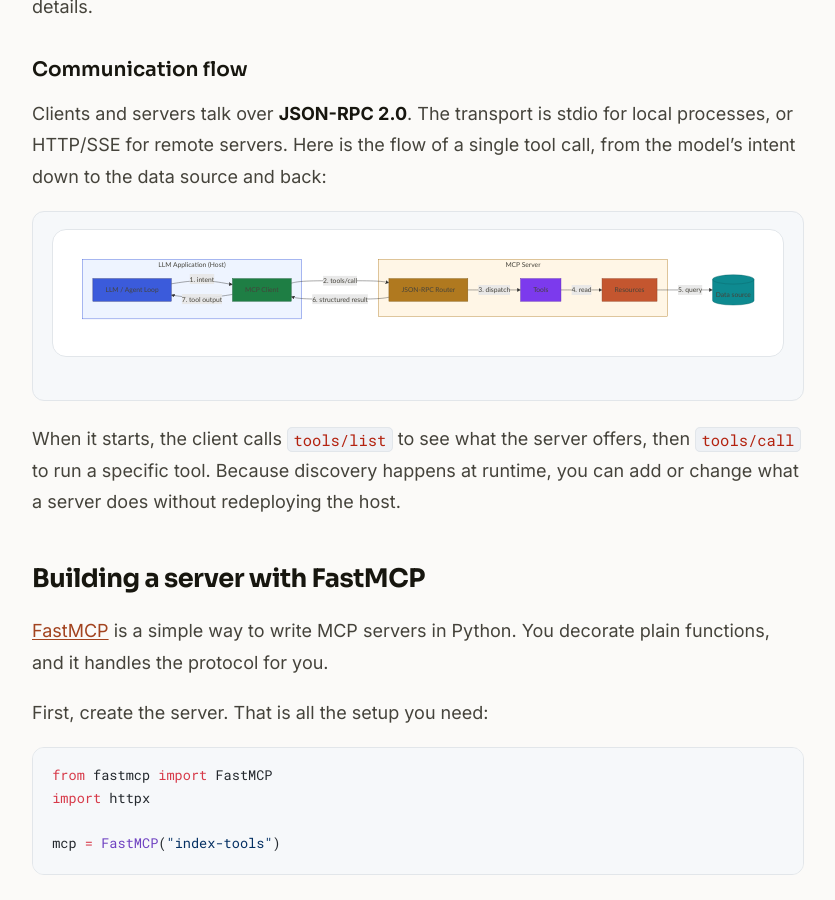
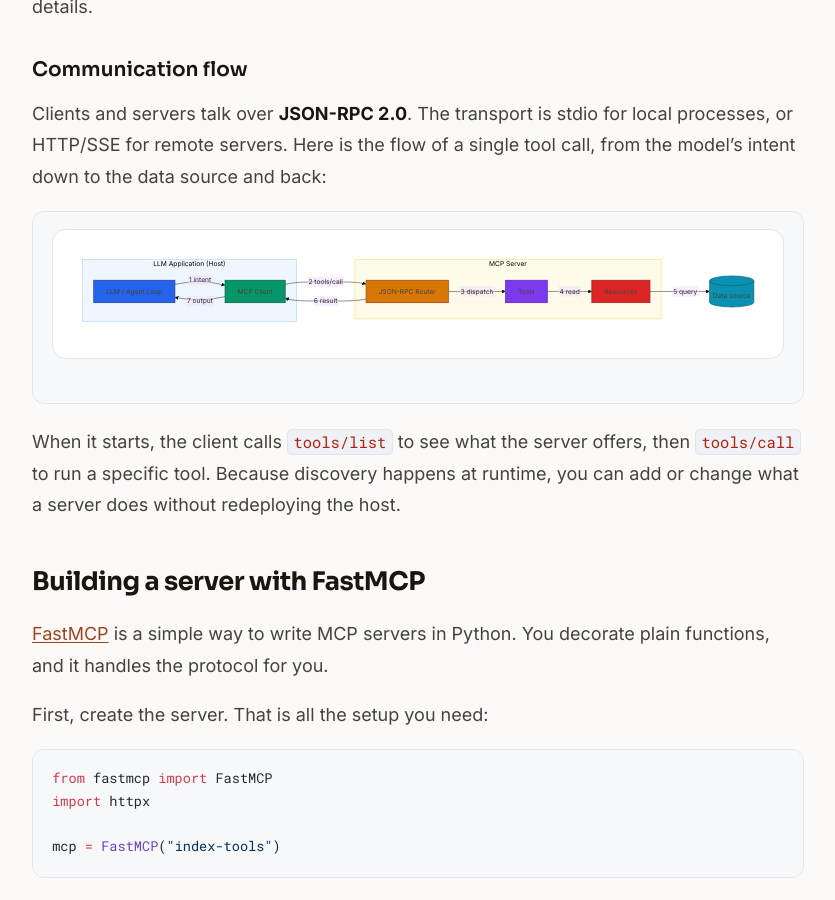
Before and after one commit to rafique1990/rafique1990.github.io, a Jekyll site: the page built from _posts/2026-09-21-mcp-protocol-best-practices.md, in a window 1280 px wide and 900 px high, scrolled down 1009 px. Shown: the whole window, without its empty margins (222-1057 px from the left). Built offline with Jekyll 4.4.1, drawn with Linux system fonts in a browser that asks for light colours; part of the change alters nothing that is shown.

Commit message:
make diagram nodes vivid with readable white labels
Switch mermaid to base theme with htmlLabels off so text colour applies;
use classDef with saturated fills (blue/green/amber/violet/red/teal) and
white text for clear contrast.

Co-Authored-By: Claude Opus 4.8 (1M context) <noreply@anthropic.com>

````diff
--- a/_layouts/default.html
+++ b/_layouts/default.html
@@ -118,9 +118,10 @@
         try {
             mermaid.initialize({
                 startOnLoad: false,
-                theme: 'default',
+                theme: 'base',
                 securityLevel: 'loose',
-                flowchart: { curve: 'basis', htmlLabels: true, useMaxWidth: true }
+                themeVariables: { fontSize: '15px', fontFamily: 'Inter, system-ui, sans-serif' },
+                flowchart: { curve: 'basis', htmlLabels: false, useMaxWidth: true, padding: 14 }
             });
             await mermaid.run({ querySelector: '.mermaid' });
         } catch (err) {
--- a/_posts/2026-09-21-mcp-protocol-best-practices.md
+++ b/_posts/2026-09-21-mcp-protocol-best-practices.md
@@ -37,32 +37,42 @@ from the model's intent down to the data source and back:
 ```mermaid
 flowchart LR
     subgraph Host["LLM Application (Host)"]
+        direction TB
         LLM["LLM / Agent Loop"]
         Client["MCP Client"]
     end
     subgraph Server["MCP Server"]
+        direction TB
         Router["JSON-RPC Router"]
         Tools["Tools"]
         Res["Resources"]
     end
     DB[("Data source")]
 
-    LLM -->|"1. intent"| Client
-    Client -->|"2. tools/call"| Router
-    Router -->|"3. dispatch"| Tools
-    Tools -->|"4. read"| Res
-    Res -->|"5. query"| DB
-    Router -->|"6. structured result"| Client
-    Client -->|"7. tool output"| LLM
+    LLM -->|"1 intent"| Client
+    Client -->|"2 tools/call"| Router
+    Router -->|"3 dispatch"| Tools
+    Tools -->|"4 read"| Res
+    Res -->|"5 query"| DB
+    Router -->|"6 result"| Client
+    Client -->|"7 output"| LLM
 
-    style Host fill:#eef4ff,stroke:#3B5BDB,color:#0b1f4d
-    style Server fill:#fff6e6,stroke:#B0791F,color:#5a3d05
-    style LLM fill:#3B5BDB,color:#ffffff,stroke:#26307a
-    style Client fill:#1E7E44,color:#ffffff,stroke:#155c31
-    style Router fill:#B0791F,color:#ffffff,stroke:#7d560f
-    style Tools fill:#7C3AED,color:#ffffff,stroke:#5a25b0
-    style Res fill:#C4562F,color:#ffffff,stroke:#8f3c1f
-    style DB fill:#0E8A90,color:#ffffff,stroke:#0a666b
+    classDef blue   fill:#2563EB,stroke:#1E3A8A,stroke-width:1.5px,color:#ffffff;
+    classDef green  fill:#059669,stroke:#065F46,stroke-width:1.5px,color:#ffffff;
+    classDef amber  fill:#D97706,stroke:#92400E,stroke-width:1.5px,color:#ffffff;
+    classDef violet fill:#7C3AED,stroke:#5B21B6,stroke-width:1.5px,color:#ffffff;
+    classDef red    fill:#DC2626,stroke:#991B1B,stroke-width:1.5px,color:#ffffff;
+    classDef teal   fill:#0891B2,stroke:#155E75,stroke-width:1.5px,color:#ffffff;
+
+    class LLM blue
+    class Client green
+    class Router amber
+    class Tools violet
+    class Res red
+    class DB teal
+
+    style Host fill:#EFF6FF,stroke:#93C5FD,color:#1E3A8A
+    style Server fill:#FFFBEB,stroke:#FCD34D,color:#92400E
 ```
 
 When it starts, the client calls `tools/list` to see what the server offers, then
````
